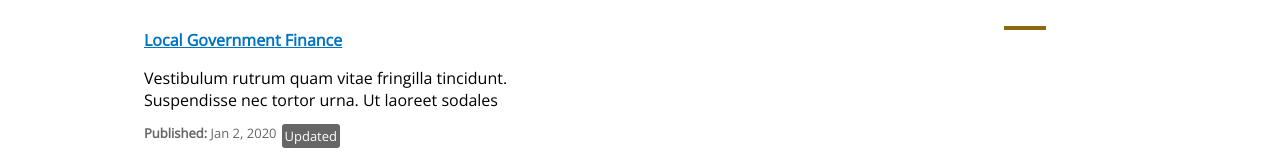
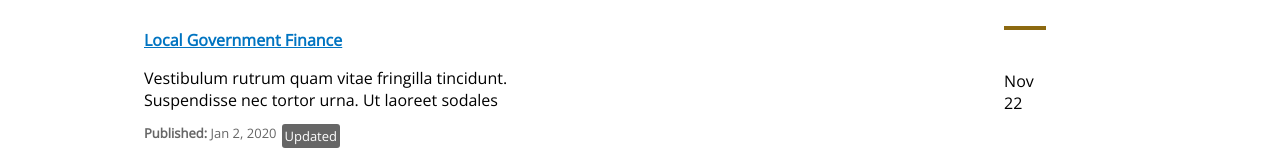
Before and after one commit to charnaye95/PWWassessment, a React (Create React App) app in the folder assessment/: page / in a window 1280 px wide. Shown: the part 1575-1738 px from the top of the page. Built offline with nearby package versions, Linux system fonts and the light colour scheme.

Commit message:
working on calendar section, taking a short break

```diff
--- a/assessment/src/components/Updates.js
+++ b/assessment/src/components/Updates.js
@@ -62,6 +62,7 @@ function Updates() {
       <div className='calendar-section'>
         <p className='title'>Calendar of Events</p>
         <div className='uc-block'></div>
+        <div className='date-box'>Nov <br></br> 22</div>
       </div>
     </div>
     <button className='view-more'>VIEW MORE</button>
```
